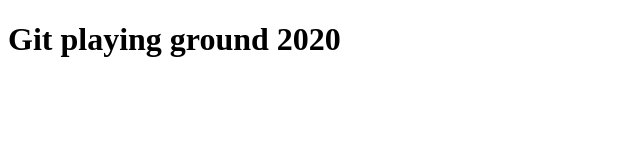
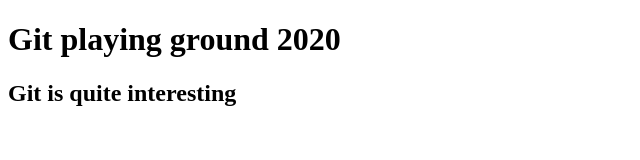
Before and after one commit to samalo/JS_MASTER_2020, a plain HTML site: page index.html in a window 1280 px wide. Shown: the whole page, without its empty margins (0-640 px from the left). Drawn offline with Linux system fonts and the light colour scheme.

Commit message:
Changing text

```diff
--- a/index.html
+++ b/index.html
@@ -7,5 +7,6 @@
 </head>
 <body>
   <h1>Git playing ground 2020</h1>
+  <h2>Git is quite interesting</h2>
 </body>
 </html>
--- a/notes.js
+++ b/notes.js
@@ -5,3 +5,7 @@
 //git add (files)
 //git commit -m "message"
 //git push
+//git pull(To check if there are any changes made by team members)
+//git branch (to check git branches)
+//git branch littlefeature (creating a new branch called littlefeature)
+//Navigating to littlefeature branch (git checkout littlefeature)
```
